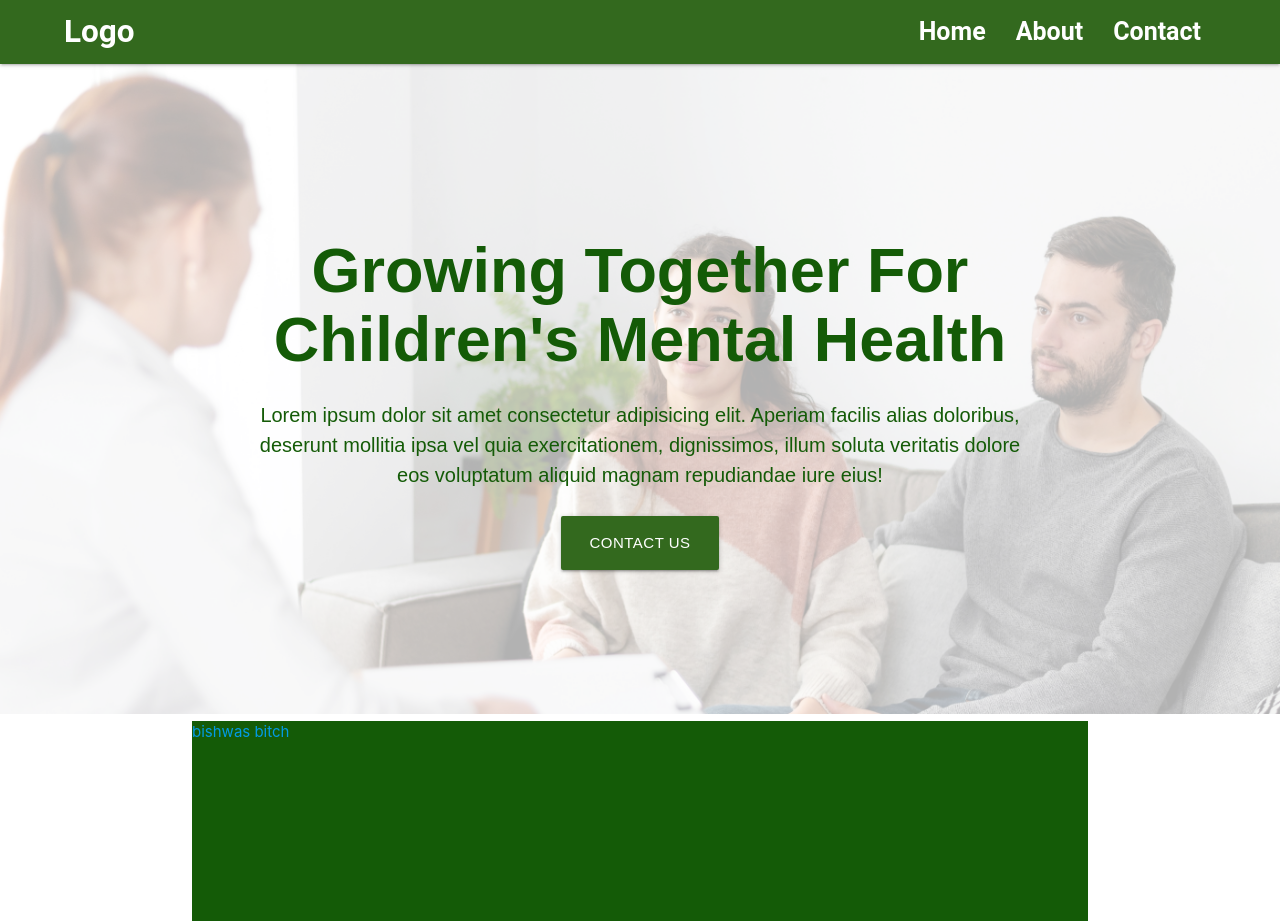
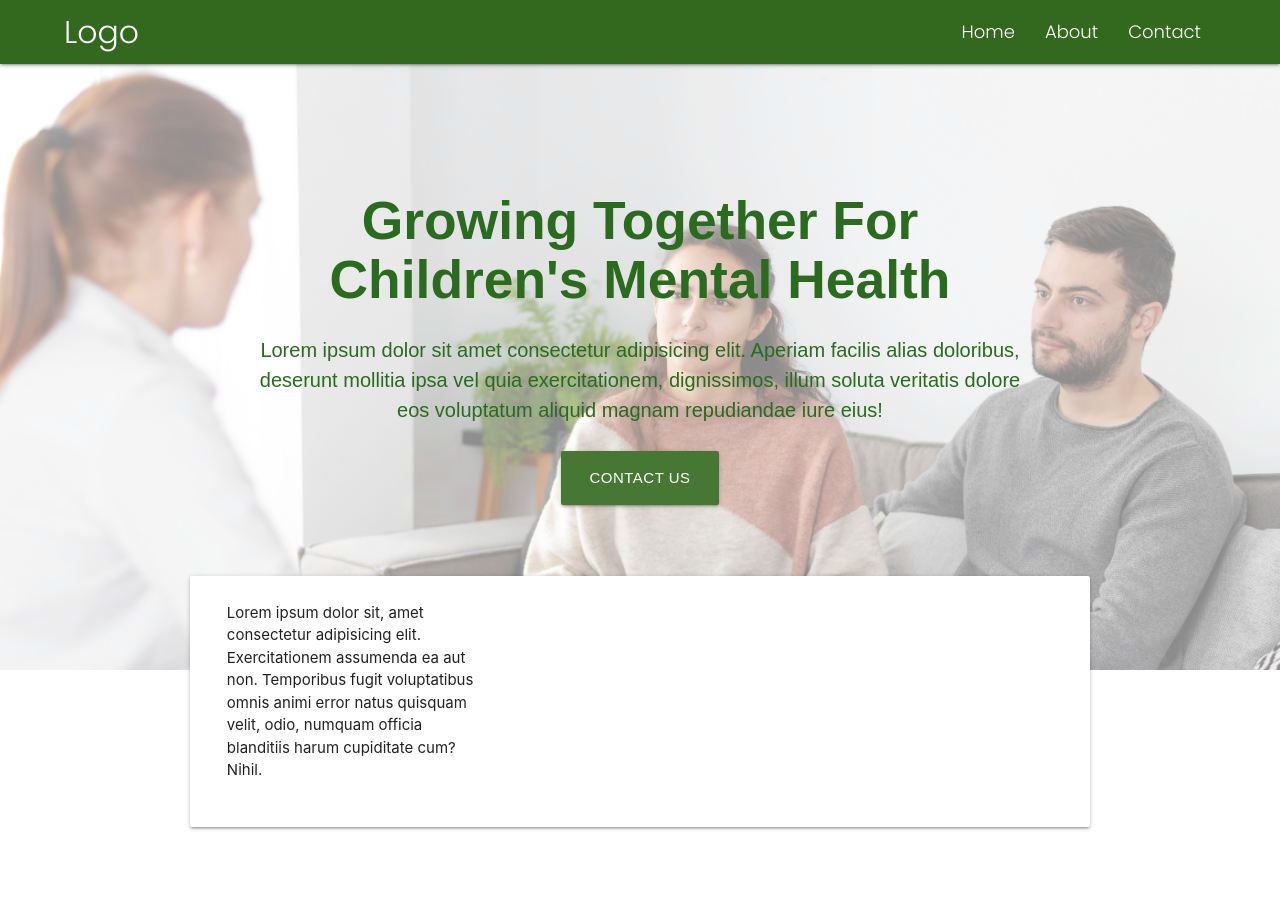
Before and after one commit to jayantibhandari/crud-operation, a PHP site: page /frontpage.php in a window 1280 px wide. After the commit the page ends 830 px from the top, so only its background shows below. Run offline with PHP 8.4, Linux system fonts and the light colour scheme.

Commit message:
box added

```diff
--- a/assets/css/style.css
+++ b/assets/css/style.css
@@ -1,66 +1,58 @@
-
 .card {
-    margin-left: auto !important;
-    margin-right: auto !important;
-    padding: 2%;
-    max-width: 900px !important;
+  margin-left: auto !important;
+  margin-right: auto !important;
+  padding: 2%;
+  max-width: 900px !important;
 }
 
 h5 {
-    text-align: center;
+  text-align: center;
 }
 
 .container {
-    margin-top : 5% !important;
+  margin-top: 5% !important;
 }
+
 nav {
-    padding:0 5% !important;
+  padding: 0 5% !important;
 }
-.nav-wrapper a{
-    font-size: 25px;
-    font-family: 'Roboto', sans-serif;
-    font-weight: 700;
+
+.nav-wrapper a {
+  font-size: 18px;
+  font-family: "Poppins", sans-serif;
+  font-weight: 200;
 }
-.body1{
-    /* padding-top: 0; */
-    height: 650px;
-    /* opacity: 0.6; */
-    /* background-image: url(../../images/medium-shot-couple-therapy.jpg); */
-    background-repeat: no-repeat;
+
+.body1 {
+    position: relative;
     background-size: cover;
-    background-position: fixed;
-    position: relative;
-    /* background-color: rgba(184, 214, 241, 0.852) !important; */
+    top: 0;
+    left: 0;
+    z-index: 0;
+    opacity: 0.9;
 }
-.body1 img{
-    opacity: 0.3;
+img {
+    position: absolute;
+    opacity: 0.5;
+    height : 120%;
 }
-.para{
-    text-align: center;
-    position: absolute;
-  top: 20%;
-  width: 100%;
+.para {
   text-align: center;
+  margin: auto 0;
+  font-family: sans-serif;
+  color: #145b07;
+  padding: 5% 0;
+  position: relative;
+}
 
-    margin:auto 0 auto 0;
-    font-family: sans-serif;
-    color:#145b07 ;
+.para h2 {
+  margin-top: 5% !important;
+  font-weight: 700;
+}
 
+.para p {
+  font-size: 20px;
+  width: 60%;
+  margin: 2% auto;
+  text-align: center;
 }
-.para h1{
-    font-weight: 700;
-}
-.para p{
-    font-size: 20px;
-    width: 60%;
-    margin: 2% auto;
-  text-align: center;
-
-}
-.box{
-    background-color: #145b07;
-    margin: 0 15%;
-    height: 200px;
-    position: relative;
-    margin-bottom: 100%;
-}
--- a/frontpage.php
+++ b/frontpage.php
@@ -1,36 +1,39 @@
 <?php
 include('partials/header.php');
 ?>
-
+<div class="navbar-fixed">
 <nav class="#33691e light-green darken-4 ">
-    <div class="nav-wrapper">
+    <div class="nav-wrapper ">
       <a href="#" class="brand-logo">Logo</a>
       <ul id="nav-mobile" class="right hide-on-med-and-down">
         <li><a href="sass.html">Home</a></li>
         <li><a href="badges.html">About</a></li>
         <li><a href="collapsible.html">Contact</a></li>
-
       </ul>
     </div>
 </nav>
+</div>
 
 <div class="body1">
-<img src="images/medium-shot-couple-therapy.jpg" alt="Cinque Terre" width="100%" height="100%">
+  <img src="images/background1.jpg" width="100%">
     <div class="para">
-    <!-- <img src="images/medium-shot-couple-therapy.jpg" alt="Cinque Terre" width="1000" height="300"> -->
-    <h1>Growing Together For <br> Children's Mental Health</h1>
-    <p>Lorem ipsum dolor sit amet consectetur adipisicing elit. Aperiam facilis alias doloribus, deserunt mollitia ipsa vel quia exercitationem, dignissimos, illum soluta veritatis dolore eos voluptatum aliquid magnam repudiandae iure eius!</p>
-    <a class="waves-effect waves-light btn-large #33691e light-green darken-4 " href="index.php">Contact Us
+      <h2>Growing Together For <br> Children's Mental Health</h2>
+      <p>Lorem ipsum dolor sit amet consectetur adipisicing elit. Aperiam facilis alias doloribus, deserunt mollitia ipsa vel quia exercitationem, dignissimos, illum soluta veritatis dolore eos voluptatum aliquid magnam repudiandae iure eius!</p>
+      <a class="waves-effect waves-light btn-large #33691e light-green darken-4 " href="index.php">Contact Us
+      </a>
+  </div>
 
-    </a>
+</div>
+<div class="card" style="
+position : relative ;
+">
+<div class="row">
+  <div class="col s4">
+    Lorem ipsum dolor sit, amet consectetur adipisicing elit. Exercitationem assumenda ea aut non. Temporibus fugit voluptatibus omnis animi error natus quisquam velit, odio, numquam officia blanditiis harum cupiditate cum? Nihil.
+  </div>
+</div>
 </div>
 
-<div class="box">
-    <a href="">bishwas bitch</a>
-</div>
-
-
-</div>
 
 
 
--- a/partials/header.php
+++ b/partials/header.php
@@ -8,5 +8,8 @@
 	<link rel="stylesheet" type="text/css" href="assets/css/style.css">
 	<link rel="stylesheet" type="text/css" href="assets/css/materialize.css">
 	<link rel="stylesheet" type="text/css" href="assets/css/materialize.min.css">
+	<link rel="preconnect" href="https://fonts.googleapis.com">
+<link rel="preconnect" href="https://fonts.gstatic.com" crossorigin>
+<link href="https://fonts.googleapis.com/css2?family=Poppins:wght@300&display=swap" rel="stylesheet">
 </head>
 <body>
```
Also changed, not shown: images/background1.jpg (renamed from images/medium-shot-couple-therapy.jpg).
